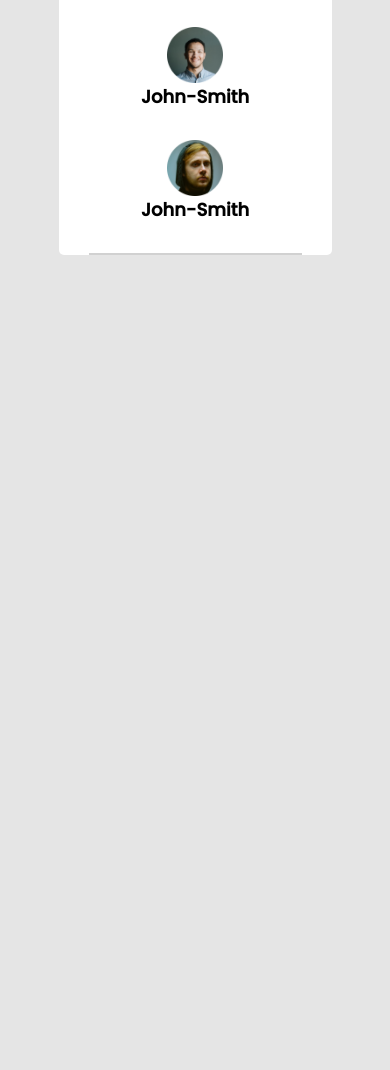
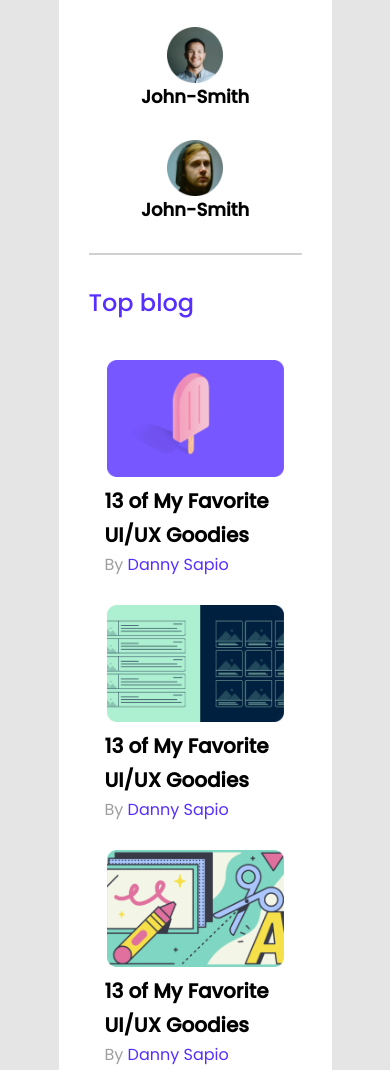
Before and after one commit to freelancerjoy/Leader-bord, a plain HTML site: page index.html in a window 390 px wide. Shown: the part 742-1812 px from the top of the page. Before the commit the page ends 1017 px from the top, so only its background shows below. Drawn offline with Linux system fonts and the light colour scheme.

Commit message:
blog responsive

```diff
--- a/css/style.css
+++ b/css/style.css
@@ -229,4 +229,11 @@ main {
     .top-all-players .player .player-name {
         margin: 0;
     }
+    .blog-article {
+        grid-template-columns: repeat(1, 1fr);
+    }
+    .singl-article {
+        flex-direction: column;
+        margin-bottom: 15px;
+    }
  }
--- a/index.html
+++ b/index.html
@@ -65,7 +65,7 @@
                 <hr class="horizental-line"> <!-- End top player sectiob-->
             </div>
 
-            <div class="blog-section  hide">
+            <div class="blog-section  ">
                 <h2 class="top-player-tittle">Top blog</h2>
                 <div class="blog-article">
                     <article class="singl-article">
```
